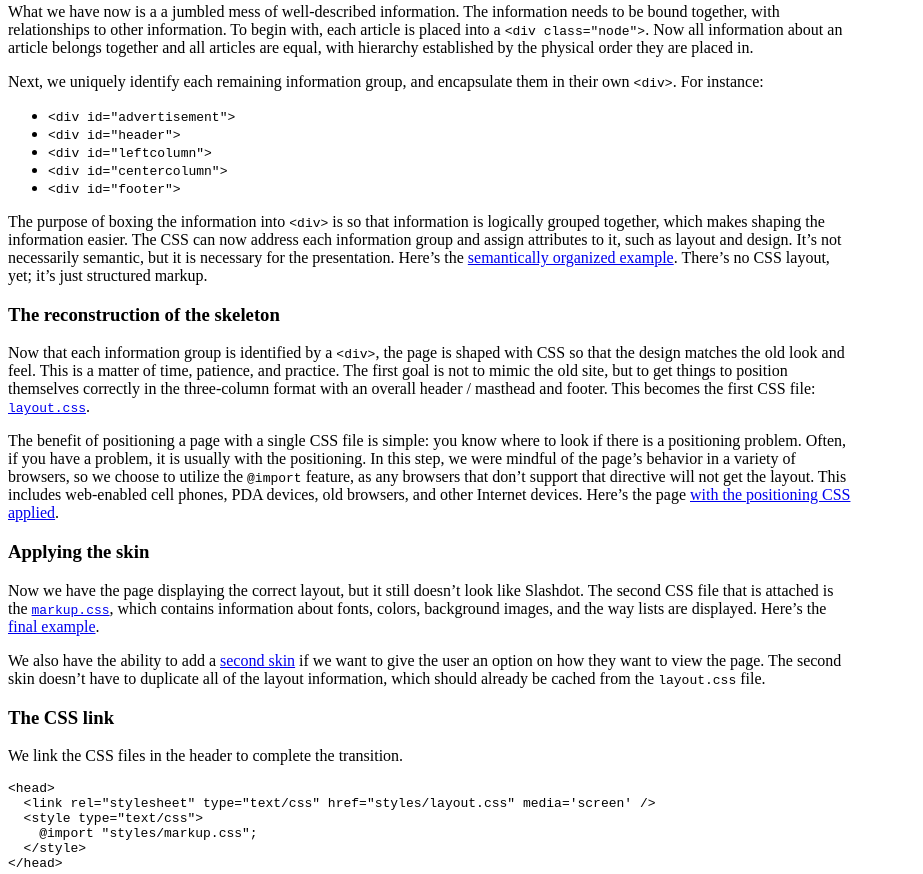
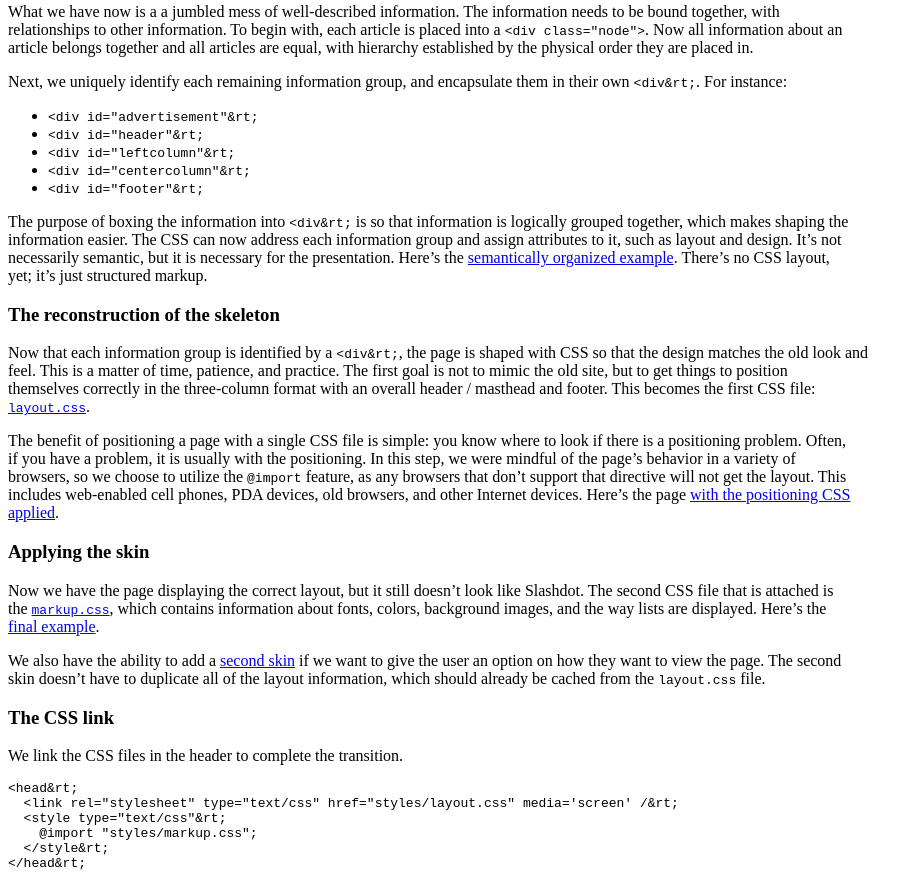
Before and after one commit to shawntieffing/mi1-portfolio, a plain HTML site: page Les 01 oplossingen/Reeks 3 oplossing/index html/index.html in a window 1280 px wide. Shown: the part 1112-1986 px from the top of the page, without its empty margins (0-923 px from the left). Drawn offline with Linux system fonts and the light colour scheme.

Commit message:
changed <code> to &lt; and &rt;

```diff
--- a/Les 01 oplossingen/Reeks 3 oplossing/index html/index.html
+++ b/Les 01 oplossingen/Reeks 3 oplossing/index html/index.html
@@ -84,51 +84,61 @@
 	<h3>Boxes everywhere</h3>
 	<p>
 		What we have now is a a jumbled mess of well-described information. The information needs to be bound together, with<br>relationships to other information. To begin with, each article is placed into a
-		<code><</code><code>div class="node"</code><code>></code>. Now all information about an<br>
+		<code>&lt;div class="node"&gt;</code>. Now all information about an<br>
 		article belongs together and all articles are equal, with hierarchy established by the physical order they are placed in.
 	</p>
 	<p>
-		Next, we uniquely identify each remaining information group, and encapsulate them in their own <code><</code><code>div</code><code>></code>. For instance:
+		Next, we uniquely identify each remaining information group, and encapsulate them in their own <code>&lt;div&rt;</code>.
+		For instance:
 	</p>
 	<ul>
-		<li><code><</code><code>div id="advertisement"</code><code>></code></li>
-		<li><code><</code><code>div id="header"</code><code>></code></li>
-		<li><code><</code><code>div id="leftcolumn"</code><code>></code></li>
-		<li><code><</code><code>div id="centercolumn"</code><code>></code></li>
-		<li><code><</code><code>div id="footer"</code><code>></code></li>
+		<li><code>&lt;div id="advertisement"&rt;</code></li>
+		<li><code>&lt;div id="header"&rt;</code></li>
+		<li><code>&lt;div id="leftcolumn"&rt;</code></li>
+		<li><code>&lt;div id="centercolumn"&rt;</code></li>
+		<li><code>&lt;div id="footer"&rt;</code></li>
 	</ul>
 	<p>
-		The purpose of boxing the information into <code><</code><code>div</code><code>></code> is so that information is logically grouped together, which makes shaping the<br>
-		information easier. The CSS can now address each information group and assign attributes to it, such as layout and design. It’s not<br>
+		The purpose of boxing the information into <code>&lt;div&rt;</code> is so that information is logically grouped together, which
+		makes shaping the<br>
+		information easier. The CSS can now address each information group and assign attributes to it, such as layout and design. It’s
+		not<br>
 		necessarily semantic, but it is necessary for the presentation. Here’s the
 		<a href="#" title="semantically organized example">semantically organized example</a>. There’s no CSS layout,<br>
 		yet; it’s just structured markup.
 	</p>
 	<h3>The reconstruction of the skeleton</h3>
 	<p>
-		Now that each information group is identified by a <code><</code><code>div</code><code>></code>, the page is shaped with CSS so that the design matches the old look and<br>
-		feel. This is a matter of time, patience, and practice. The first goal is not to mimic the old site, but to get things to position<br>
+		Now that each information group is identified by a <code>&lt;div&rt;</code>, the page is shaped with CSS so
+		that the design matches the old look and<br>
+		feel. This is a matter of time, patience, and practice. The first goal is not to mimic the old site, but to get things to
+		position<br>
 		themselves correctly in the three-column format with an overall header / masthead and footer. This becomes the first CSS file:
 		<br>
 		<code><a href="#" title="layout.css">layout.css</a></code>.
 	</p>
 	<p>
-		The benefit of positioning a page with a single CSS file is simple: you know where to look if there is a positioning problem. Often,<br>
+		The benefit of positioning a page with a single CSS file is simple: you know where to look if there is a positioning problem.
+		Often,<br>
 		if you have a problem, it is usually with the positioning. In this step, we were mindful of the page’s behavior in a variety of
 		<br>
-		browsers, so we choose to utilize the <samp>@import</samp> feature, as any browsers that don’t support that directive will not get the layout. This<br>
+		browsers, so we choose to utilize the <samp>@import</samp> feature, as any browsers that don’t support that directive will not
+		get the layout. This<br>
 		includes web-enabled cell phones, PDA devices, old browsers, and other Internet devices. Here’s the page
 		<a href="#" title="with the positioning CSS applied">with the positioning CSS<br>
 		applied</a>.
 	</p>
 	<h3>Applying the skin</h3>
 	<p>
-		Now we have the page displaying the correct layout, but it still doesn’t look like Slashdot. The second CSS file that is attached is<br>
-		the <code><a href="#" title="markup.css">markup.css</a></code>, which contains information about fonts, colors, background images, and the way lists are displayed. Here’s the<br>
+		Now we have the page displaying the correct layout, but it still doesn’t look like Slashdot. The second CSS file that is
+		attached is<br>
+		the <code><a href="#" title="markup.css">markup.css</a></code>, which contains information about fonts, colors, background
+		images, and the way lists are displayed. Here’s the<br>
 		<a href="#" title="final example">final example</a>.
 	</p>
 	<p>
-		We also have the ability to add a <a href="#" title="second skin">second skin</a> if we want to give the user an option on how they want to view the page. The second<br>
+		We also have the ability to add a <a href="#" title="second skin">second skin</a> if we want to give the user an option on how
+		they want to view the page. The second<br>
 		skin doesn’t have to duplicate all of the layout information, which should already be cached from the
 		<code>layout.css</code> file.
 	</p>
@@ -136,12 +146,12 @@
 	<p>
 		We link the CSS files in the header to complete the transition.
 	</p>
-	<pre><code><</code>head<code>></code>
-  <code><</code>link rel="stylesheet" type="text/css" href="styles/layout.css" media='screen' /<code>></code>
-  <code><</code>style type="text/css"<code>></code>
+	<pre>&lt;head&rt;
+  &lt;link rel="stylesheet" type="text/css" href="styles/layout.css" media='screen' /&rt;
+  &lt;style type="text/css"&rt;
     @import "styles/markup.css";
-  <code><</code>/style<code>></code>
-<code><</code>/head<code>></code></pre>
+  &lt;/style&rt;
+&lt;/head&rt;</pre>
 	<p>
 		In this example, the <code>layout.css</code> file is linked with a media type of <code>screen</code>. This is intentional. The information there is only<br>
 		important for display on a screen, it doesn’t have any benefit for printed media type, or any other (aural, tv, braille, etc.) for that<br>
```
